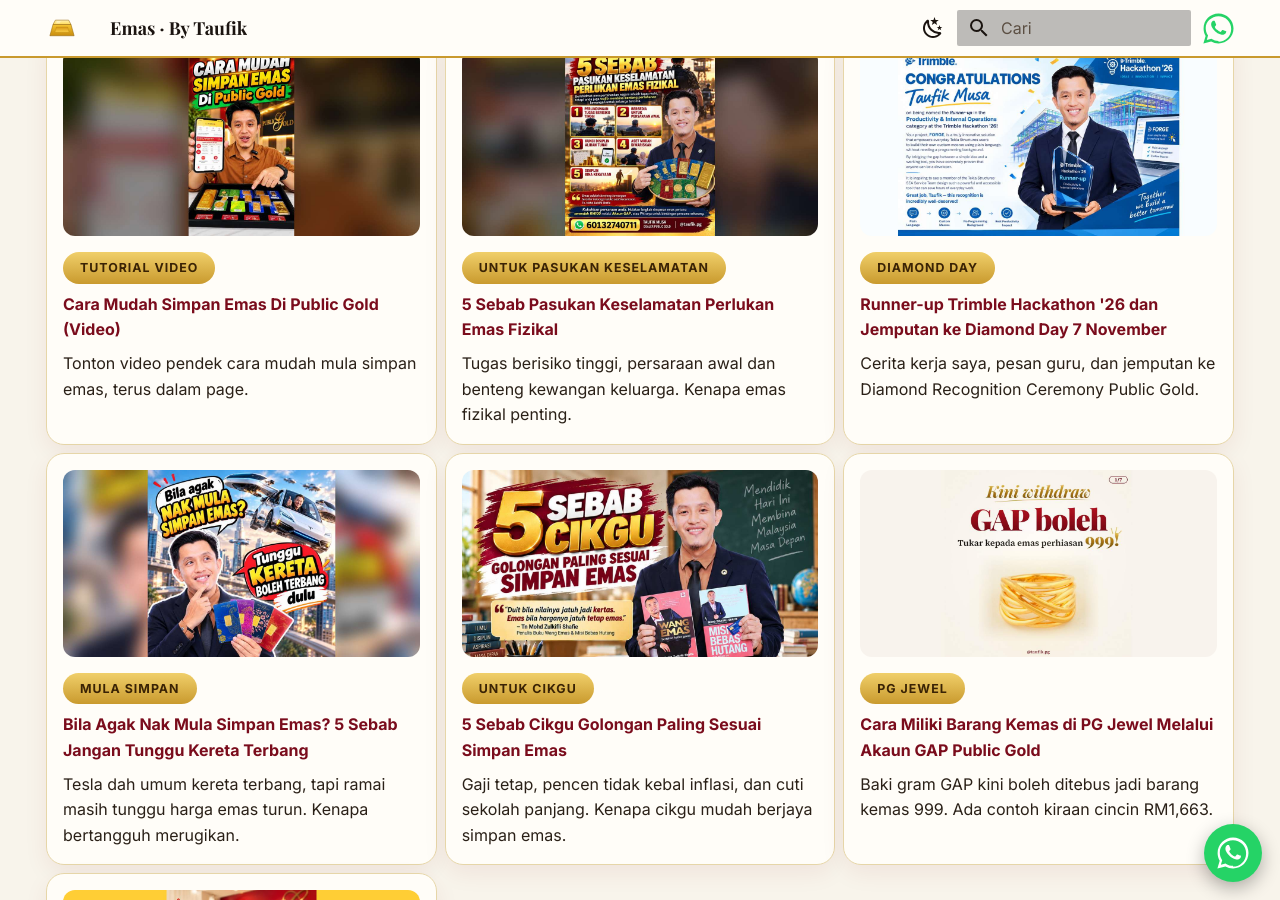
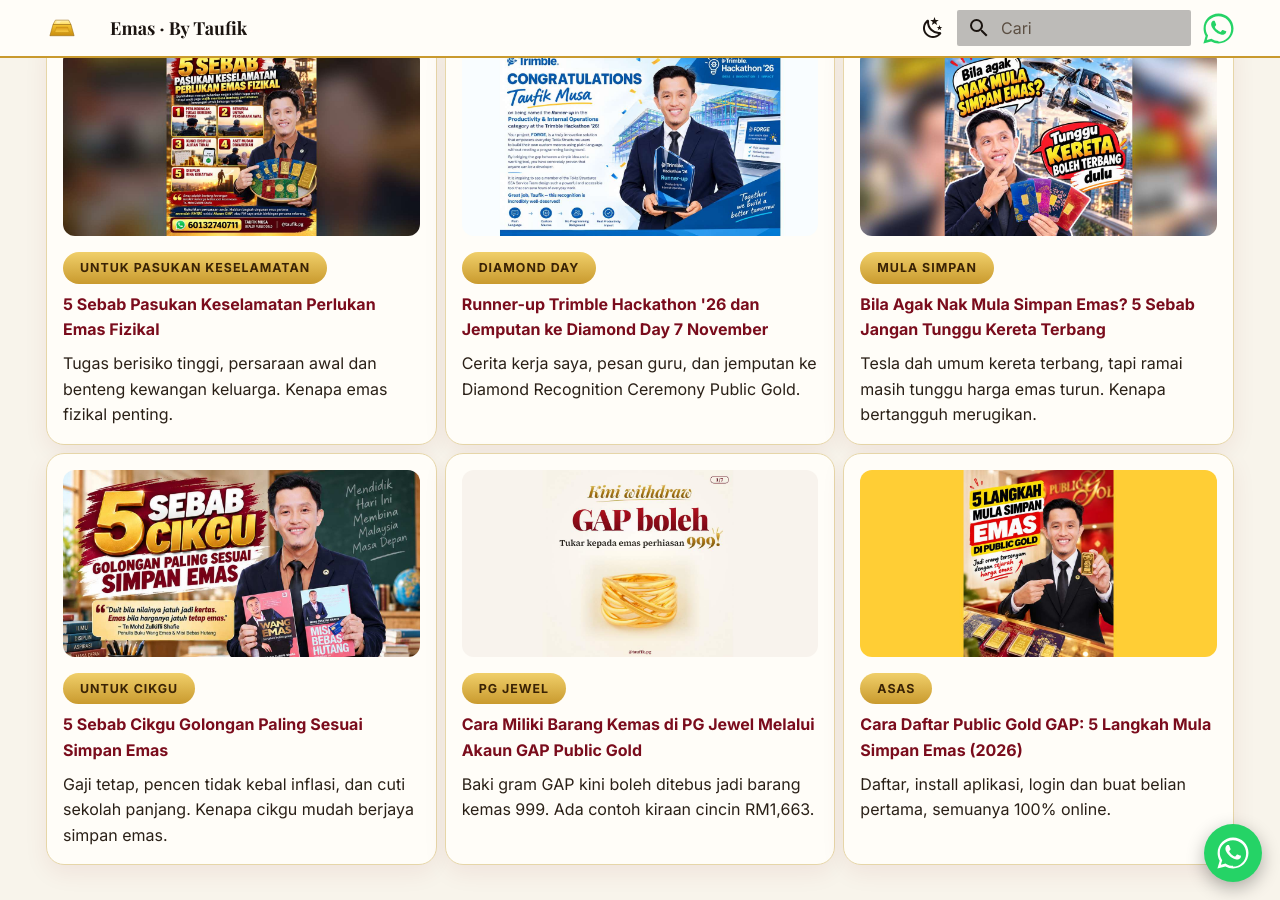
Before and after one commit to taufikmusa/emas, an MkDocs documentation site: the page built from docs/index.md, in a window 1280 px wide and 900 px high, scrolled down 815 px. Built offline with MkDocs 1.6.1 and Material for MkDocs 9.7.7, drawn with Linux system fonts in a browser that asks for light colours; some web fonts are replaced.

Commit message:
Move YouTube Short to the bottom of the 5-step registration article; remove standalone video article
Co-Authored-By: Claude Sonnet 5.5 <noreply@anthropic.com>
Claude-Session: https://claude.ai/code/session_01Kg5rzoNKh8hvmsKW8L46De

```diff
--- a/docs/index.md
+++ b/docs/index.md
@@ -41,14 +41,6 @@ Panduan dan ilmu emas untuk anda yang nak mulakan simpanan emas di Public Gold.
 ## Artikel Terkini
 
 <div class="grid cards" markdown>
-
-- [![Cara mudah simpan emas di Public Gold, video pendek](assets/og-simpan-emas-video.jpg){ loading=lazy }](artikel/cara-mudah-simpan-emas-di-public-gold-video.md)
-
-    <span class="cat-badge">Tutorial Video</span>
-
-    **[Cara Mudah Simpan Emas Di Public Gold (Video)](artikel/cara-mudah-simpan-emas-di-public-gold-video.md)**
-
-    Tonton video pendek cara mudah mula simpan emas, terus dalam page.
 
 - [![5 sebab pasukan keselamatan perlukan emas fizikal](assets/og-keselamatan.jpg){ loading=lazy }](artikel/5-sebab-pasukan-keselamatan-perlukan-emas-fizikal.md)
 
--- a/mkdocs.yml
+++ b/mkdocs.yml
@@ -77,7 +77,6 @@ nav:
   - Daftar & Mula:
       - Cara Daftar Public Gold GAP: artikel/cara-daftar-public-gold-gap-2026.md
       - Bila Nak Mula Simpan Emas: artikel/bila-nak-mula-simpan-emas-jangan-tunggu-kereta-terbang.md
-      - Cara Mudah Simpan Emas (Video): artikel/cara-mudah-simpan-emas-di-public-gold-video.md
   - PG Jewel:
       - Cara Miliki Barang Kemas Melalui Akaun GAP: artikel/cara-miliki-barang-kemas-pg-jewel-akaun-gap.md
   - Untuk Cikgu:
```
Also changed, not shown: docs/artikel/cara-daftar-public-gold-gap-2026.md (+6 -0 lines), docs/artikel/cara-mudah-simpan-emas-di-public-gold-video.md (deleted, +0 -63 lines), docs/assets/og-simpan-emas-video.jpg (deleted).
